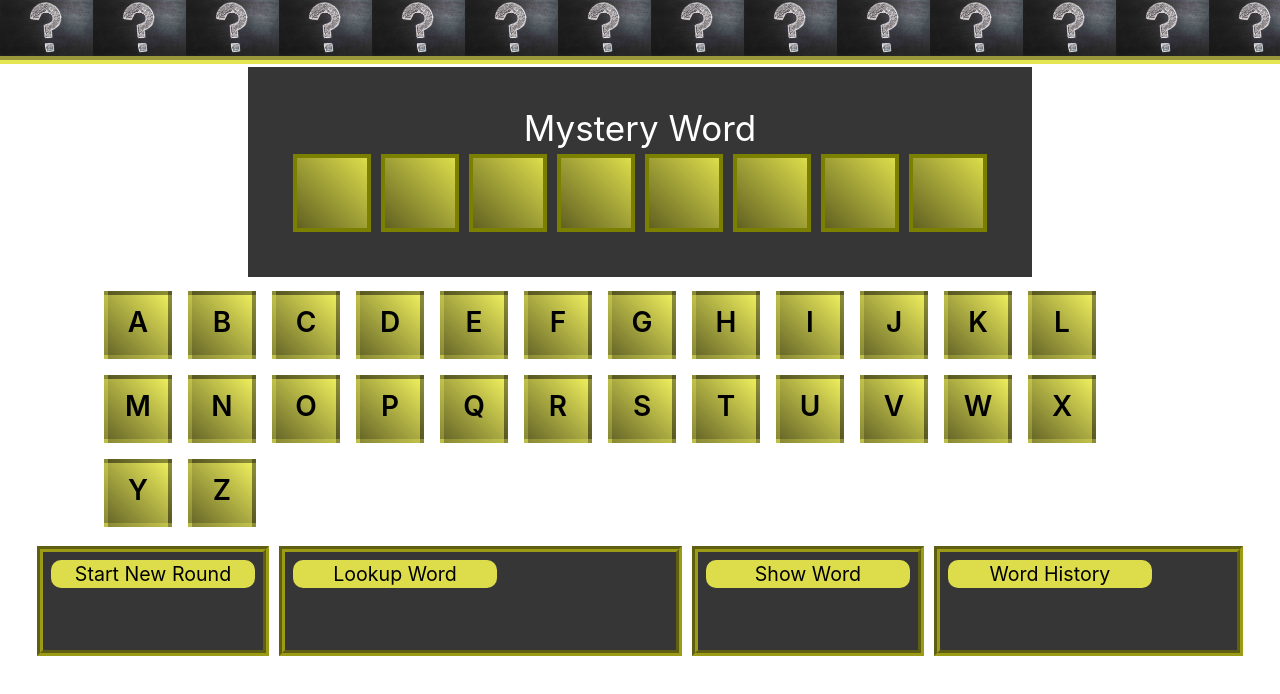
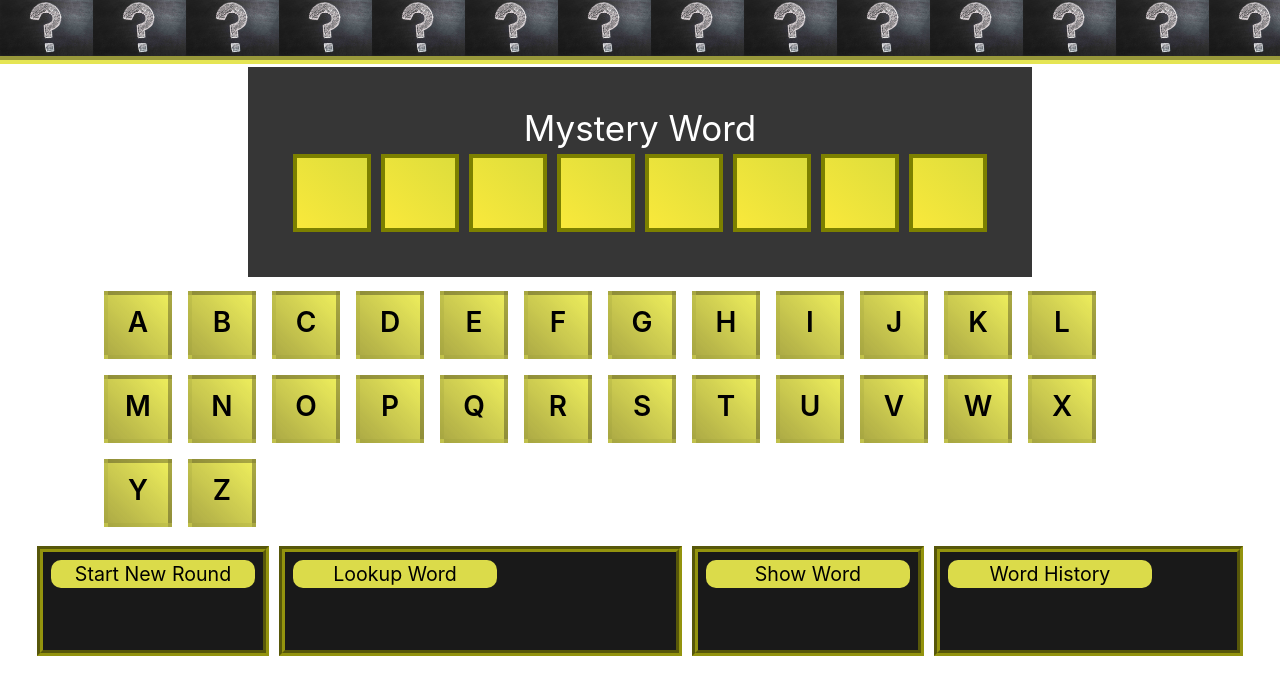
Before and after one commit to tfalba/mystery-word-react, a React (Create React App) app: page / in a window 1280 px wide. Shown: the top 694 px of the page. Built offline with nearby package versions, Linux system fonts and the light colour scheme.

Commit message:
reformatting

```diff
--- a/src/App.css
+++ b/src/App.css
@@ -41,14 +41,14 @@ body {
   padding: 8px;
   margin: 5px;
   color: white;
-  background-color: #000000c9;
+  background-color: #000000e6;
 }
 
 .letter-box, .letter-box-found {
   height: 70px;
   width: 70px;
   background-color: rgb(58 238 56 / 88%);
-  background-color: #ecec4feb;
+  background-color: #ecec3deb;
   text-align: center;
   line-height: 65px;
   margin: 5px;
@@ -58,12 +58,12 @@ body {
   color: white;
   background-image: linear-gradient(
 45deg
-, #0000008f, transparent);
+, #ffeb3bd4, transparent);
 }
 
 .letter-box-found {
   background-color: #100f0fd4;
-  border: 4px solid rgb(178, 175, 3);
+  border: 4px solid rgb(232, 229, 61);
 
 }
 
@@ -86,7 +86,7 @@ body {
 
   background-image: linear-gradient(
     45deg
-    , #0000008f, transparent);
+     , #625d2a75, transparent);
 
 }
 
```
Also changed, not shown: src/App.js (+6 -5 lines).
